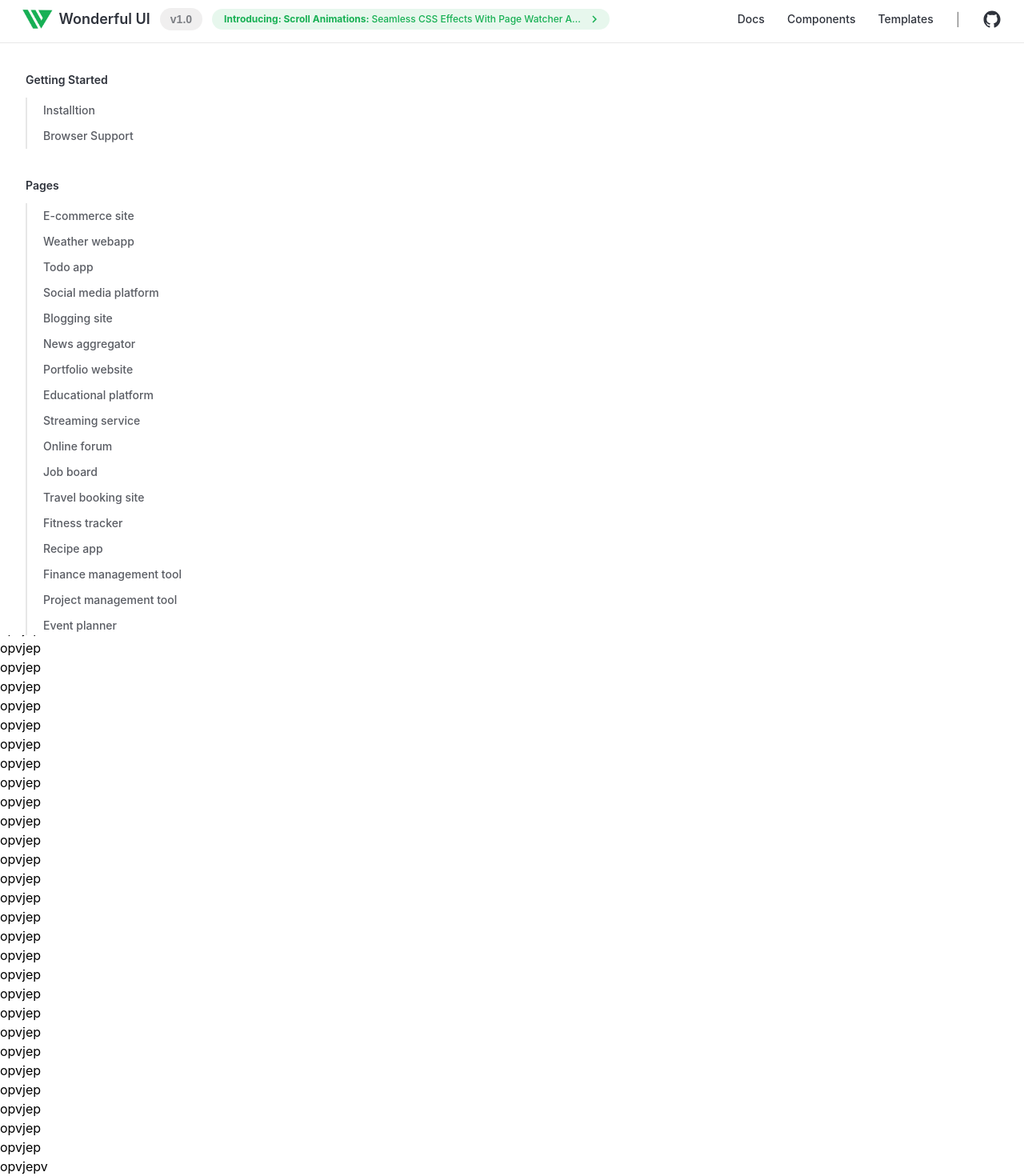
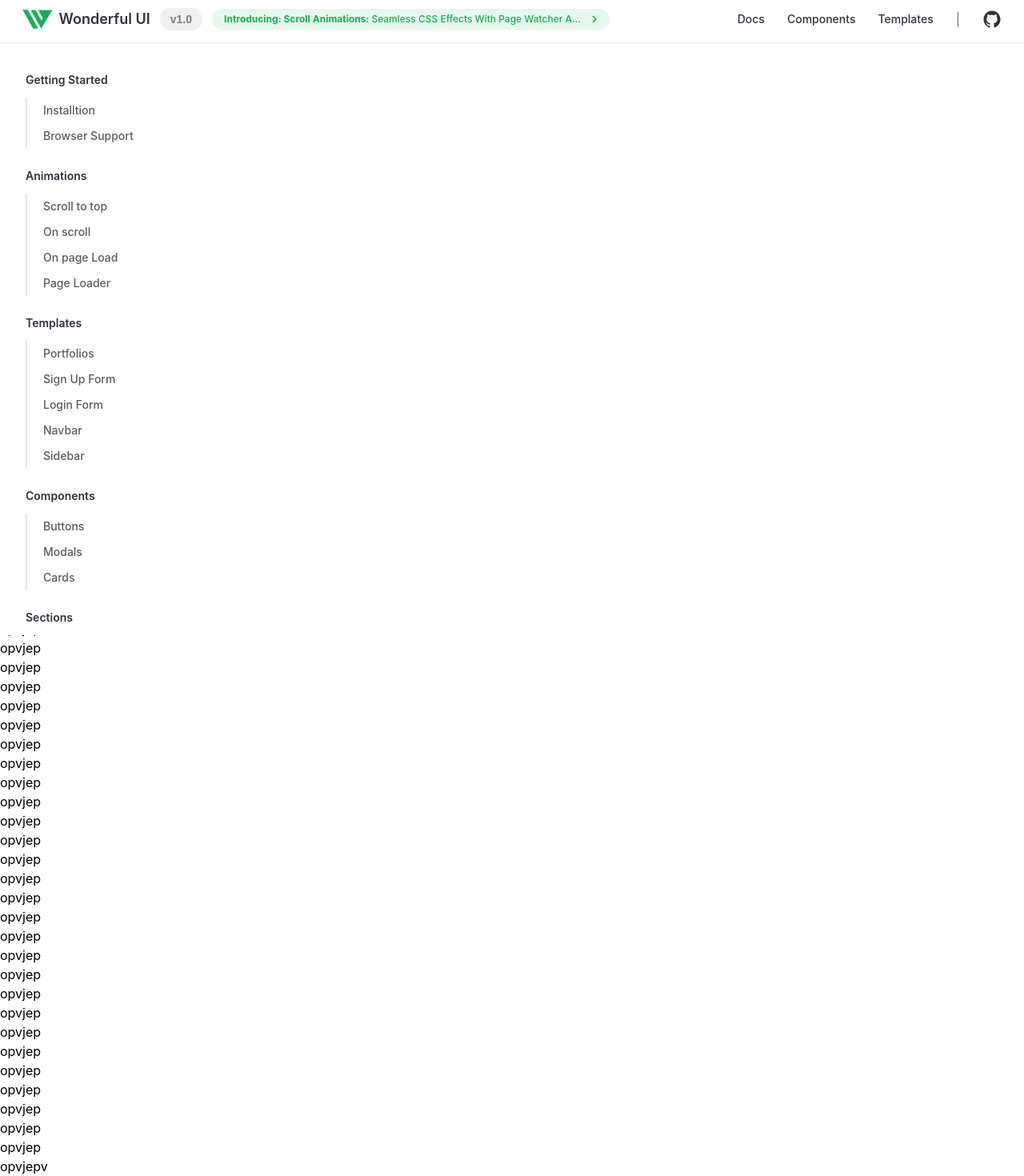
Before and after one commit to kevindermot99/Wonderful-UI, a React (Vite) app: page / in a window 1280 px wide. Shown: the part 6-1476 px from the top of the page at 80% size. Built offline with nearby package versions, Linux system fonts and the light colour scheme.

Commit message:
more links

```diff
--- a/src/components/Sidebar.jsx
+++ b/src/components/Sidebar.jsx
@@ -1,16 +1,16 @@
 import React from "react";
 import { Link, useLocation } from "react-router-dom";
-import { Animations, Projects } from "../content/data";
+import { Animations, Sections, Components, Templates } from "../content/data";
 
 function Sidebar() {
-  const linkStyle = ` font-medium text-sm w-full px-5 py-[6px] hover:text-dark-text border-l-[2px] transition hover:border-stone-400`;
+  const linkStyle = ` font-medium text-sm w-full px-5 py-[6px] hover:text-dark-text border-l-[2px] transition hover:border-stone-400 truncate max-w-[100%]`;
 
   const loaction = useLocation();
 
   return (
     <div className="w-[300px] h-full fixed top-0 bg-white pt-[60px] z-10">
       <div className="w-full h-full overflow-y-scroll px-8 ">
-        {/* ---------------------- */}
+        {/* ----------Getting Started------------ */}
         <div className="w-full h-fit relative mt-6">
           {/* section */}
           <h1 className="font-semibold text-sm text-dark-text py-3 bg-white sticky top-0">
@@ -39,35 +39,10 @@ function Sidebar() {
               Browser Support
             </Link>
           </div>
-          <div className="w-full h-fit py-3"></div>
+          <div className="w-full h-fit pb-3"></div>
         </div>
 
-        {/* ---------------------- */}
-        <div className="w-full h-fit relative">
-          {/* section */}
-          <h1 className="font-semibold text-sm text-dark-text py-3 bg-white sticky top-0">
-            Pages
-          </h1>
-          {/* links */}
-          <div className="flex flex-col items-start justify-start">
-            {Projects.map((project, index) => (
-              <Link
-                key={index + 1}
-                to={`/${project}`}
-                className={`${linkStyle} ${
-                  location.hash === `#/${project}`
-                    ? "border-l-main-color text-main-color pointer-events-none"
-                    : "text-dark-text/80 border-border-lines-light"
-                }`}
-              >
-                {project}
-              </Link>
-            ))}
-          </div>
-          <div className="w-full h-fit py-3"></div>
-        </div>
-
-        {/* ---------------------- */}
+        {/* ----------Animations------------ */}
         <div className="w-full h-fit relative">
           {/* section */}
           <h1 className="font-semibold text-sm text-dark-text py-3 bg-white sticky top-0">
@@ -89,8 +64,84 @@ function Sidebar() {
               </Link>
             ))}
           </div>
-          <div className="w-full h-fit py-3"></div>
+          <div className="w-full h-fit pb-3"></div>
         </div>
+
+        {/* ----------Templates------------ */}
+        <div className="w-full h-fit relative">
+          {/* section */}
+          <h1 className="font-semibold text-sm text-dark-text py-3 bg-white sticky top-0">
+            Templates
+          </h1>
+          {/* links */}
+          <div className="flex flex-col items-start justify-start">
+            {Templates.map((project, index) => (
+              <Link
+                key={index + 1}
+                to={`/${project}`}
+                className={`${linkStyle} ${
+                  location.hash === `#/${project}`
+                    ? "border-l-main-color text-main-color pointer-events-none"
+                    : "text-dark-text/80 border-border-lines-light"
+                }`}
+              >
+                {project}
+              </Link>
+            ))}
+          </div>
+          <div className="w-full h-fit pb-3"></div>
+        </div>
+
+        {/* ----------Components------------ */}
+        <div className="w-full h-fit relative">
+          {/* section */}
+          <h1 className="font-semibold text-sm text-dark-text py-3 bg-white sticky top-0">
+            Components
+          </h1>
+          {/* links */}
+          <div className="flex flex-col items-start justify-start">
+            {Components.map((project, index) => (
+              <Link
+                key={index + 1}
+                to={`/${project}`}
+                className={`${linkStyle} ${
+                  location.hash === `#/${project}`
+                    ? "border-l-main-color text-main-color pointer-events-none"
+                    : "text-dark-text/80 border-border-lines-light"
+                }`}
+              >
+                {project}
+              </Link>
+            ))}
+          </div>
+          <div className="w-full h-fit pb-3"></div>
+        </div>
+
+        {/* ----------Sections------------ */}
+        <div className="w-full h-fit relative">
+          {/* section */}
+          <h1 className="font-semibold text-sm text-dark-text py-3 bg-white sticky top-0">
+            Sections
+          </h1>
+          {/* links */}
+          <div className="flex flex-col items-start justify-start">
+            {Sections.map((project, index) => (
+              <Link
+                key={index + 1}
+                to={`/${project}`}
+                className={`${linkStyle} ${
+                  location.hash === `#/${project}`
+                    ? "border-l-main-color text-main-color pointer-events-none"
+                    : "text-dark-text/80 border-border-lines-light"
+                }`}
+              >
+                {project}
+              </Link>
+            ))}
+          </div>
+          <div className="w-full h-fit pb-3"></div>
+        </div>
+
       </div>
     </div>
   );
--- a/src/content/data.js
+++ b/src/content/data.js
@@ -5,55 +5,43 @@ export const Animations = [
     "Page Loader"
 ]
 
-export const Projects = [
-    "E-commerce site",
-    "Weather webapp",
-    "Todo app",
-    "Social media platform",
-    "Blogging site",
-    "News aggregator",
-    "Portfolio website",
-    "Educational platform",
-    "Streaming service",
-    "Online forum",
-    "Job board",
-    "Travel booking site",
-    "Fitness tracker",
-    "Recipe app",
-    "Finance management tool",
-    "Project management tool",
-    "Event planner",
-    "Online store builder",
-    "Photo gallery",
-    "Music player",
-    "Virtual classroom",
-    "Language learning app",
-    "Health monitoring app",
-    "Real estate listing site",
-    "Dating app",
-    "Gaming platform",
-    "Crowdfunding site",
-    "Digital library",
-    "Survey tool",
-    "Customer support portal",
-    "Meme generator",
-    "Online quiz maker",
-    "Podcast hosting site",
-    "Online auction site",
-    "Car rental service",
-    "Volunteer matching platform",
-    "Virtual tour site",
-    "Marketplace for freelancers",
-    "Interior design planner",
-    "Business directory",
-    "Appointment scheduler",
-    "Online ticket booking",
-    "Fashion styling app",
-    "Virtual pet care",
-    "Art showcase platform",
-    "Smart home control app",
-    "Meditation app",
-    "DIY craft sharing site",
-    "Time tracking tool",
-    "Resume builder"
-  ];
+export const Sections = [
+    "Hero Section",
+    "About Us",
+    "Features",
+    "Services",
+    "Testimonials",
+    "Contact Us",
+    "FAQs",
+    "Pricing",
+    "Team",
+    "Events",
+    "Resources",
+    "Partners",
+    "Careers",
+    "Case Studies",
+    "Support",
+    "Search",
+    "Newsletter Signup",
+    "Product Overview",
+    "Reviews",
+    "How It Works",
+    "Our Approach",
+    "Mission Statement",
+    "Terms of Service",
+    "Privacy Policy",
+];
+
+export const Templates = [
+    "Portfolios",
+    "Sign Up Form",
+    "Login Form",
+    "Navbar",
+    "Sidebar"
+]
+
+export const Components = [
+    "Buttons",
+    "Modals",
+    "Cards"
+]
```
